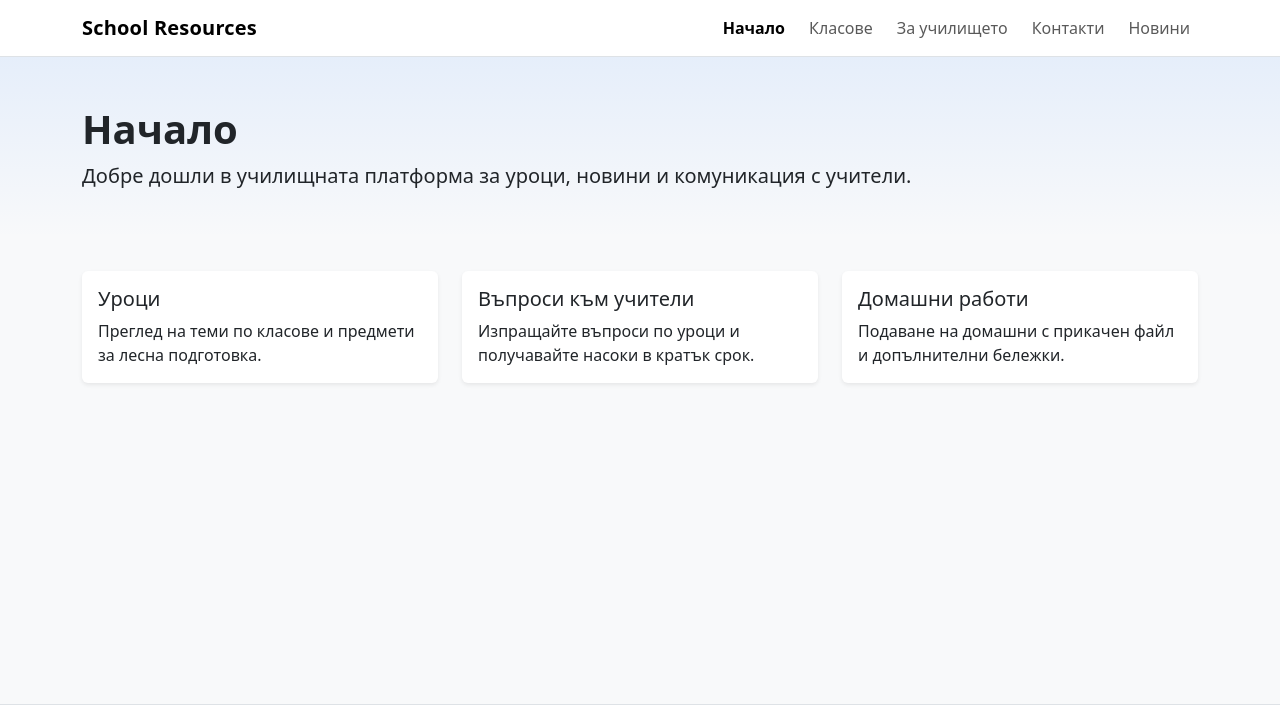
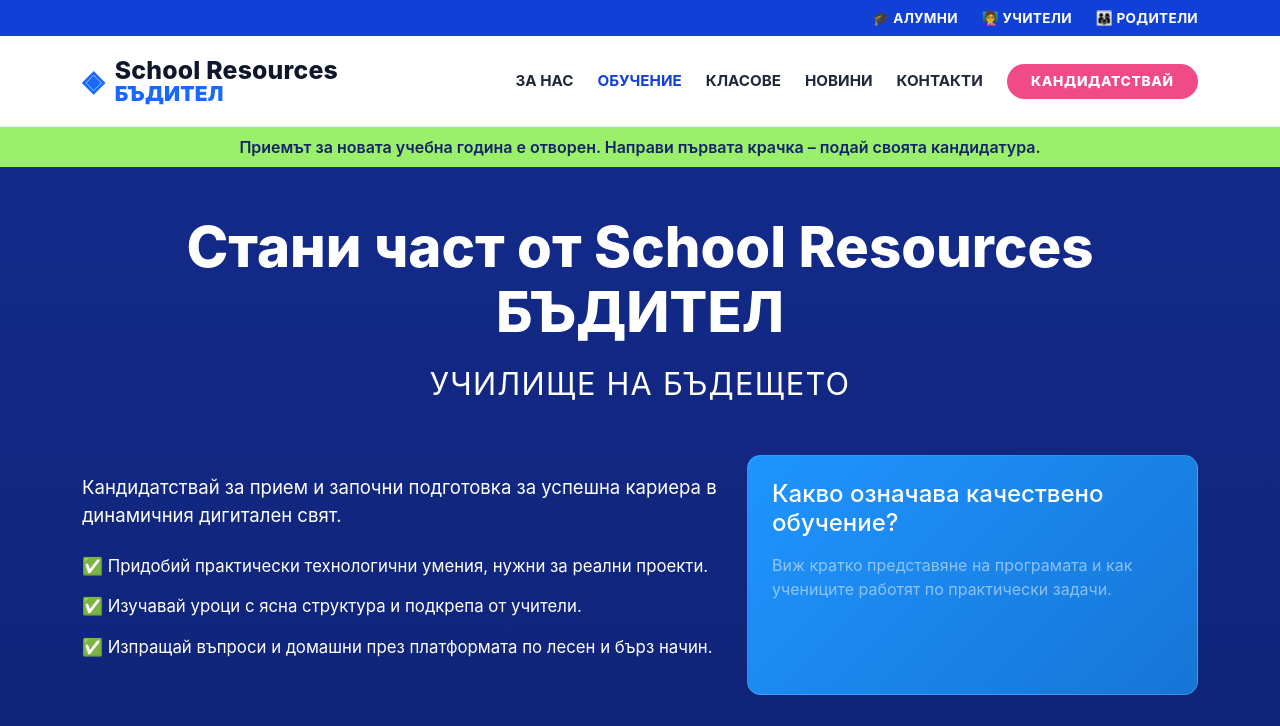
Before and after one commit to Gergana198333/school-for-every-one, a website built with Vite: page index.html in a window 1280 px wide. Shown: the top 726 px of the page. Built offline with nearby package versions, Linux system fonts and the light colour scheme.

Commit message:
start the multiple app

```diff
--- a/src/components/header/header.css
+++ b/src/components/header/header.css
@@ -1,7 +1,99 @@
+.top-links-bar {
+  background: #1140d6;
+}
+
+.top-link {
+  color: #fff;
+  text-decoration: none;
+  font-size: 0.85rem;
+  font-weight: 700;
+  letter-spacing: 0.02em;
+  text-transform: uppercase;
+}
+
+.top-link:hover {
+  opacity: 0.9;
+}
+
+.main-nav {
+  border-bottom: 1px solid #e9edf4;
+}
+
 .navbar-brand {
+  display: inline-flex;
+  align-items: center;
+  gap: 0.65rem;
   letter-spacing: 0.2px;
 }
 
+.brand-mark {
+  font-size: 1.8rem;
+  color: #1769ff;
+  line-height: 1;
+}
+
+.brand-text-wrap {
+  display: inline-flex;
+  flex-direction: column;
+  line-height: 1.05;
+}
+
+.brand-top {
+  font-size: 1.55rem;
+  font-weight: 800;
+  color: #0f172a;
+}
+
+.brand-bottom {
+  font-size: 1.3rem;
+  font-weight: 900;
+  color: #1769ff;
+}
+
+.navbar .nav-link {
+  color: #1f2937;
+  font-weight: 700;
+  text-transform: uppercase;
+  font-size: 0.95rem;
+}
+
 .navbar .nav-link.active {
-  font-weight: 600;
+  color: #1140d6;
 }
+
+.apply-btn {
+  background: #f04b86;
+  color: #fff;
+  border-radius: 999px;
+  font-weight: 800;
+  padding-inline: 1.45rem;
+  text-transform: uppercase;
+  font-size: 0.86rem;
+  letter-spacing: 0.05em;
+}
+
+.apply-btn:hover {
+  background: #df3f79;
+  color: #fff;
+}
+
+.admission-banner {
+  background: #9af06a;
+  color: #13226b;
+}
+
+@media (max-width: 768px) {
+  .top-links-bar .container {
+    justify-content: center;
+    gap: 1rem;
+    flex-wrap: wrap;
+  }
+
+  .brand-top {
+    font-size: 1.2rem;
+  }
+
+  .brand-bottom {
+    font-size: 1rem;
+  }
+}
--- a/src/components/header/header.html
+++ b/src/components/header/header.html
@@ -1,7 +1,21 @@
 <header>
-  <nav class="navbar navbar-expand-lg bg-white border-bottom">
+  <div class="top-links-bar py-2">
+    <div class="container d-flex justify-content-end gap-4">
+      <a class="top-link" href="/about">🎓 Алумни</a>
+      <a class="top-link" href="/classes">👩‍🏫 Учители</a>
+      <a class="top-link" href="/contacts">👨‍👩‍👧 Родители</a>
+    </div>
+  </div>
+
+  <nav class="navbar navbar-expand-xl bg-white main-nav py-3">
     <div class="container">
-      <a class="navbar-brand fw-semibold" href="/">School Resources</a>
+      <a class="navbar-brand fw-semibold" href="/">
+        <span class="brand-mark">◈</span>
+        <span class="brand-text-wrap">
+          <span class="brand-top">School Resources</span>
+          <span class="brand-bottom">БЪДИТЕЛ</span>
+        </span>
+      </a>
       <button
         class="navbar-toggler"
         type="button"
@@ -15,14 +29,23 @@
       </button>
 
       <div class="collapse navbar-collapse" id="mainNav">
-        <ul class="navbar-nav ms-auto gap-lg-2">
-          <li class="nav-item"><a class="nav-link" href="/">Начало</a></li>
+        <ul class="navbar-nav ms-auto gap-xl-2 align-items-xl-center">
+          <li class="nav-item"><a class="nav-link" href="/about">За нас</a></li>
+          <li class="nav-item"><a class="nav-link" href="/">Обучение</a></li>
           <li class="nav-item"><a class="nav-link" href="/classes">Класове</a></li>
-          <li class="nav-item"><a class="nav-link" href="/about">За училището</a></li>
+          <li class="nav-item"><a class="nav-link" href="/news">Новини</a></li>
           <li class="nav-item"><a class="nav-link" href="/contacts">Контакти</a></li>
-          <li class="nav-item"><a class="nav-link" href="/news">Новини</a></li>
+          <li class="nav-item ms-xl-2 mt-2 mt-xl-0">
+            <a class="btn apply-btn" href="/contacts">Кандидатствай</a>
+          </li>
         </ul>
       </div>
     </div>
   </nav>
+
+  <div class="admission-banner py-2">
+    <div class="container text-center fw-semibold">
+      Приемът за новата учебна година е отворен. Направи първата крачка – подай своята кандидатура.
+    </div>
+  </div>
 </header>
--- a/src/pages/home/home.css
+++ b/src/pages/home/home.css
@@ -1,3 +1,43 @@
-.card {
+.home-hero {
+  background: linear-gradient(180deg, #132a8a 0%, #0f2478 100%);
+}
+
+.hero-heading {
+  max-width: 960px;
+  margin-inline: auto;
+}
+
+.hero-title {
+  font-size: clamp(2rem, 4.4vw, 5rem);
+  font-weight: 800;
+  line-height: 1.15;
+}
+
+.hero-subtitle {
+  font-size: clamp(1.25rem, 2.4vw, 2.35rem);
+  letter-spacing: 0.04em;
+  text-transform: uppercase;
+}
+
+.hero-lead {
+  font-size: clamp(1rem, 1.45vw, 1.65rem);
+  line-height: 1.5;
+  max-width: 40rem;
+}
+
+.hero-list li {
+  font-size: 1.05rem;
+  margin-bottom: 0.95rem;
+}
+
+.hero-media-card {
+  border-radius: 0.85rem;
+  background: linear-gradient(135deg, #1f95ff, #1675d6);
+  border: 1px solid rgba(255, 255, 255, 0.14);
+  min-height: 240px;
+}
+
+.feature-card {
   border: 0;
+  border-radius: 0.8rem;
 }
--- a/src/pages/home/home.html
+++ b/src/pages/home/home.html
@@ -1,14 +1,39 @@
-<section class="page-hero">
+<section class="home-hero py-5">
   <div class="container">
-    <h1 class="display-6 fw-semibold">Начало</h1>
-    <p class="lead mb-0">Добре дошли в училищната платформа за уроци, новини и комуникация с учители.</p>
+    <div class="hero-heading text-center text-white mb-5">
+      <h1 class="hero-title mb-3">Стани част от School Resources БЪДИТЕЛ</h1>
+      <p class="hero-subtitle mb-0">Училище на бъдещето</p>
+    </div>
+
+    <div class="row align-items-center g-4">
+      <div class="col-lg-7 text-white">
+        <p class="hero-lead mb-4">
+          Кандидатствай за прием и започни подготовка за успешна кариера в динамичния дигитален свят.
+        </p>
+
+        <ul class="hero-list list-unstyled mb-0">
+          <li>✅ Придобий практически технологични умения, нужни за реални проекти.</li>
+          <li>✅ Изучавай уроци с ясна структура и подкрепа от учители.</li>
+          <li>✅ Изпращай въпроси и домашни през платформата по лесен и бърз начин.</li>
+        </ul>
+      </div>
+
+      <div class="col-lg-5">
+        <article class="hero-media-card p-4 h-100">
+          <h2 class="h4 mb-3 text-white">Какво означава качествено обучение?</h2>
+          <p class="mb-0 text-white-50">
+            Виж кратко представяне на програмата и как учениците работят по практически задачи.
+          </p>
+        </article>
+      </div>
+    </div>
   </div>
 </section>
 
 <section class="container page-section">
-  <div class="row g-4">
+  <div class="row g-4 mt-1">
     <div class="col-md-4">
-      <article class="card h-100 shadow-sm">
+      <article class="card feature-card h-100 shadow-sm">
         <div class="card-body">
           <h2 class="h5">Уроци</h2>
           <p class="mb-0">Преглед на теми по класове и предмети за лесна подготовка.</p>
@@ -16,7 +41,7 @@
       </article>
     </div>
     <div class="col-md-4">
-      <article class="card h-100 shadow-sm">
+      <article class="card feature-card h-100 shadow-sm">
         <div class="card-body">
           <h2 class="h5">Въпроси към учители</h2>
           <p class="mb-0">Изпращайте въпроси по уроци и получавайте насоки в кратък срок.</p>
@@ -24,7 +49,7 @@
       </article>
     </div>
     <div class="col-md-4">
-      <article class="card h-100 shadow-sm">
+      <article class="card feature-card h-100 shadow-sm">
         <div class="card-body">
           <h2 class="h5">Домашни работи</h2>
           <p class="mb-0">Подаване на домашни с прикачен файл и допълнителни бележки.</p>
--- a/src/styles/global.css
+++ b/src/styles/global.css
@@ -1,5 +1,7 @@
 body {
   background-color: #f8f9fa;
+  color: #0f172a;
+  font-family: Inter, "Segoe UI", Roboto, Helvetica, Arial, sans-serif;
 }
 
 .page-hero {
@@ -9,5 +11,5 @@ body {
 }
 
 .page-section {
-  margin-bottom: 2rem;
+  margin-bottom: 3rem;
 }
```
